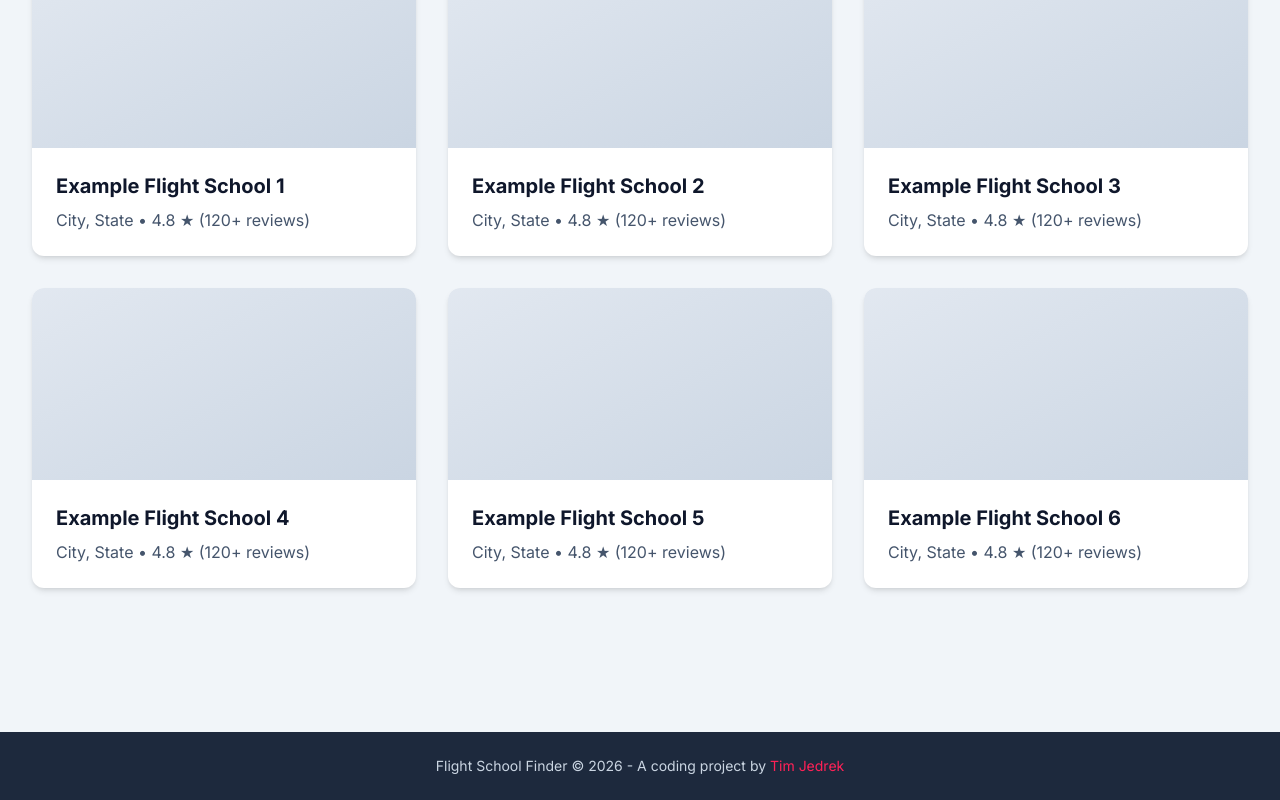
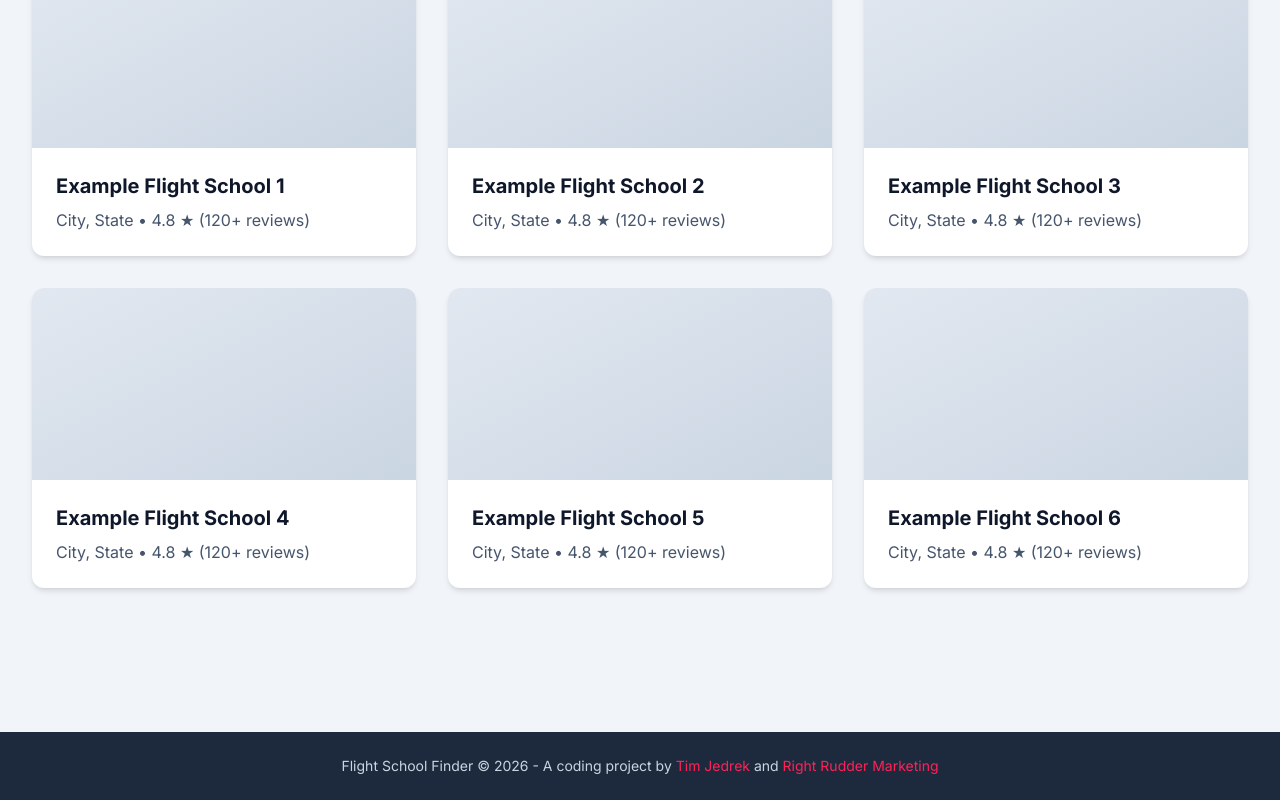
Before and after one commit to timjedrek/rop-v2, a Next.js app: page / in a window 1280 px wide. Shown: the part 737-1537 px from the top of the page. Built offline with nearby package versions, Linux system fonts and the light colour scheme.

Commit message:
add RRM too

```diff
--- a/src/app/layout.tsx
+++ b/src/app/layout.tsx
@@ -53,12 +53,21 @@
             <p>
               Flight School Finder © {new Date().getFullYear()} - A coding project by{" "}
               <a
-                href="https://timjedrek.com"
-                target="_blank"
-                rel="noopener noreferrer"
-                className="text-rose-500 hover:underline"
+              href="https://timjedrek.com"
+              target="_blank"
+              rel="noopener noreferrer"
+              className="text-rose-500 hover:underline"
               >
-                Tim Jedrek
+              Tim Jedrek
+              </a>
+              {" "}and{" "}
+              <a
+              href="https://rightruddermarketing.com"
+              target="_blank"
+              rel="noopener noreferrer"
+              className="text-rose-500 hover:underline"
+              >
+              Right Rudder Marketing
               </a>
             </p>
           </footer>
```
